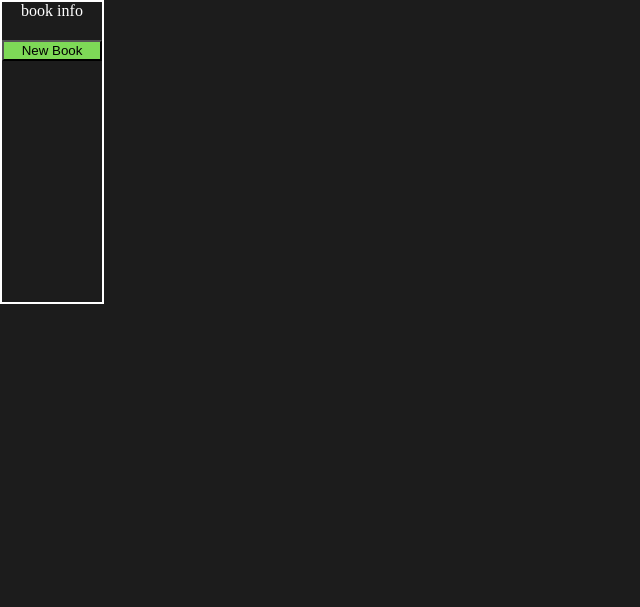
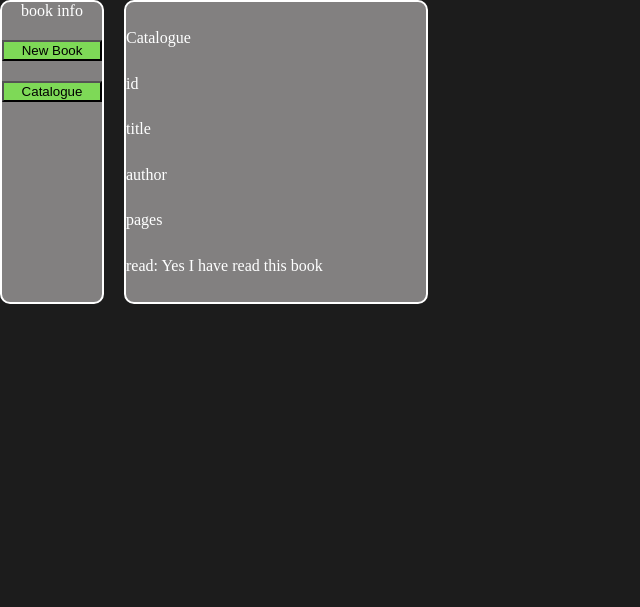
Before and after one commit to jcabrera702/library, a plain HTML site: page index.html in a window 1280 px wide. Shown: the whole page, without its empty margins (0-640 px from the left). Drawn offline with Linux system fonts and the light colour scheme.

Commit message:
Add toggle hide to .catalogue click

```diff
--- a/index.html
+++ b/index.html
@@ -12,6 +12,7 @@
     <div class="book-wrapper">
       <div class="sidebar">book info
         <button class="sidebar-btn add">New Book</button>
+        <button class="sidebar-btn cat">Catalogue</button>
       </div>
               <!-- this div holds the form -->
         <div >
@@ -32,16 +33,20 @@
       </form>
       </div>
       <!-- The above is the end of the form div -->
-        <!--The below is book display  -->
-        <div class="display">
-          <!-- <div>id</div>
+
+         <!-- Below is the catalogue -->
+          <div class="catalogue">Catalogue
+               <div>id</div>
           <div>title</div>
           <div>author</div>
           <div>pages</div>
-          <div>read: Yes I have read this book</div> -->
-        </div>
-        <!-- The above is book display -->
+          <div>read: Yes I have read this book</div>
+          </div>
+          <!-- End catalogue -->
 
     </div>
+            <!--The below is book display  -->
+        <div class="display">   </div>
+        <!-- The above is book display -->
 </body>
 </html>
--- a/script.js
+++ b/script.js
@@ -89,3 +89,10 @@ form.addEventListener('submit', (event) =>{
 });
 
 });
+
+// Catalogue button actions↓
+const catBtn = document.querySelector('.cat');
+catBtn.addEventListener('click',(event) =>{
+    const cat = document.querySelector('.catalogue');
+    cat.classList.toggle('hide');
+});
--- a/style.css
+++ b/style.css
@@ -20,6 +20,8 @@ button{
     min-height: 300px;
     width: 100px;
     align-items: center;
+    background-color: rgba(255, 250, 250, 0.452);
+    border-radius: 10px;
 }
 .sidebar-btn{
     width: 100%;
@@ -29,7 +31,9 @@ button{
     border: 2px solid;
     height: 300px;
     width: 200px;
-    margin-left: 200px;
+    margin-left: 20px;
+    border-radius: 10px;
+    background-color: rgba(255, 250, 250, 0.452);
 
 }
 .book-card *{
@@ -63,7 +67,7 @@ button{
     flex-direction: column;
     height: 300px;
     width: 400px;
-    margin-left: 100px;
+    margin-left: 50px;
     font-weight: 700;
     font-size: large;
     justify-content: space-around;
@@ -72,3 +76,14 @@ button{
     width: 5rem;
     border-radius: 25px;
 }
+.catalogue{
+    display: flex;
+    flex-direction: column;
+    justify-content: space-evenly;
+    border: 2px solid;
+    height: 300px;
+    width: 300px;
+    margin-left: 20px;;
+    background-color: rgba(255, 250, 250, 0.452);
+    border-radius: 10px;
+}
```
